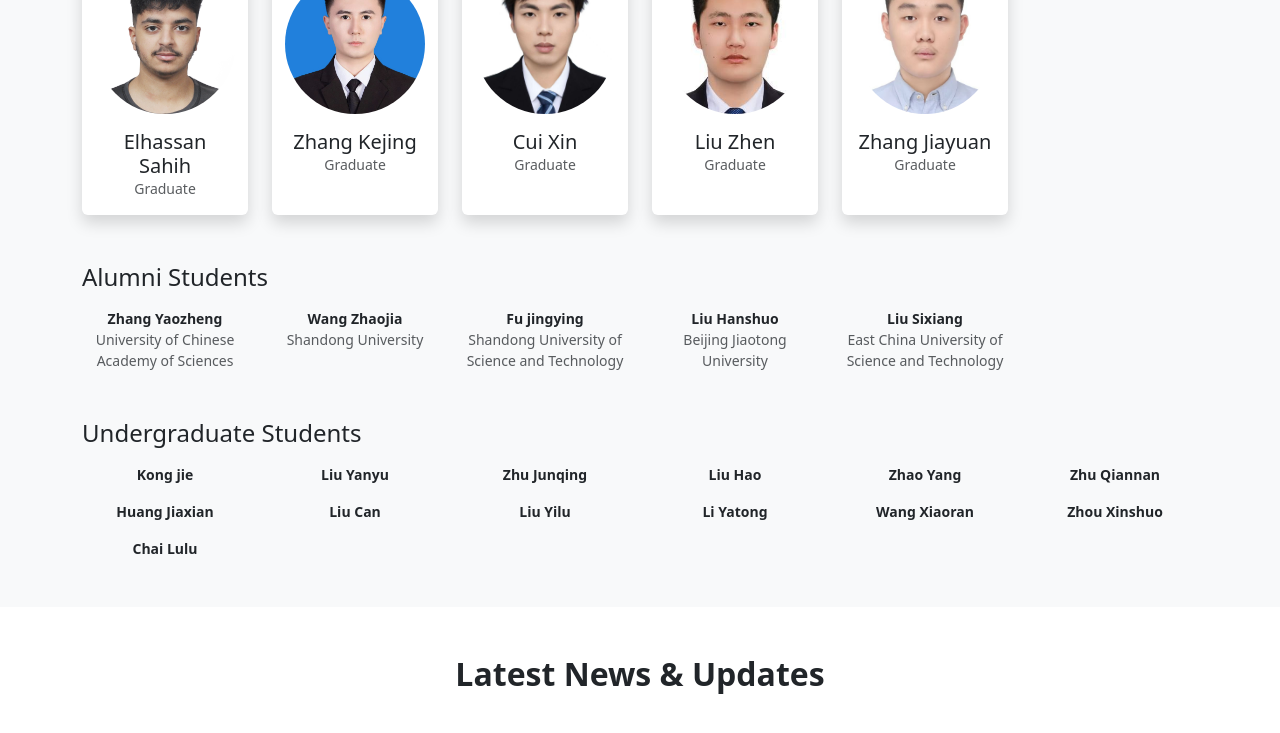
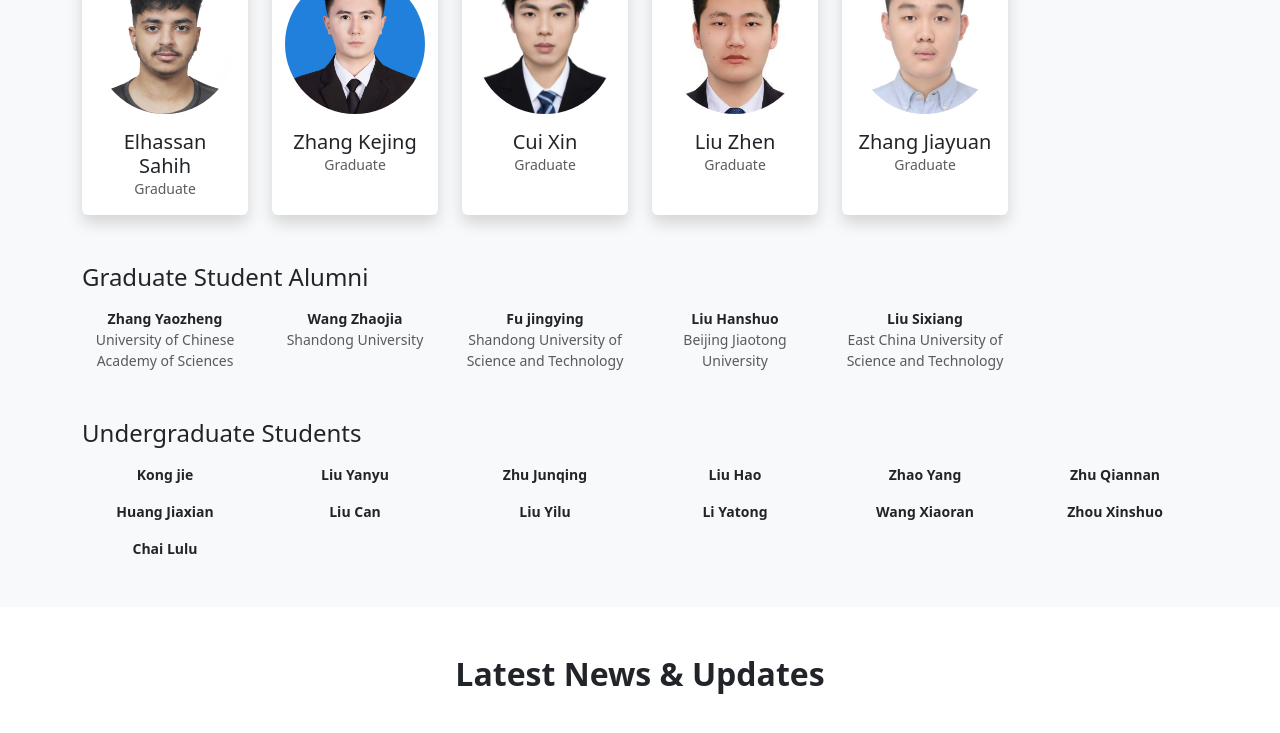
Before and after one commit to cogtwins/cogtwins.github.io, a Jekyll site: the page built from index.html, in a window 1280 px wide and 900 px high, scrolled down 3077 px, cut to the strip 0-737 px from the top of the window. Shown: the top 733 px of the strip. Built offline with Jekyll 4.4.1, drawn with Linux system fonts in a browser that asks for light colours; the list of posts is cut into pages by our own code.

Commit message:
change team.html alumni

```diff
--- a/_includes/team.html
+++ b/_includes/team.html
@@ -129,7 +129,7 @@
 	{% endfor %}
 </div>
 
-<h4 class="mt-5 mb-3">Alumni Students</h4>
+<h4 class="mt-5 mb-3">Graduate Student Alumni</h4>
 <div class="row gy-3">
 	{% for member in site.data.alumni_members %}
 	<div class="col-4 col-md-2 text-center">
```
